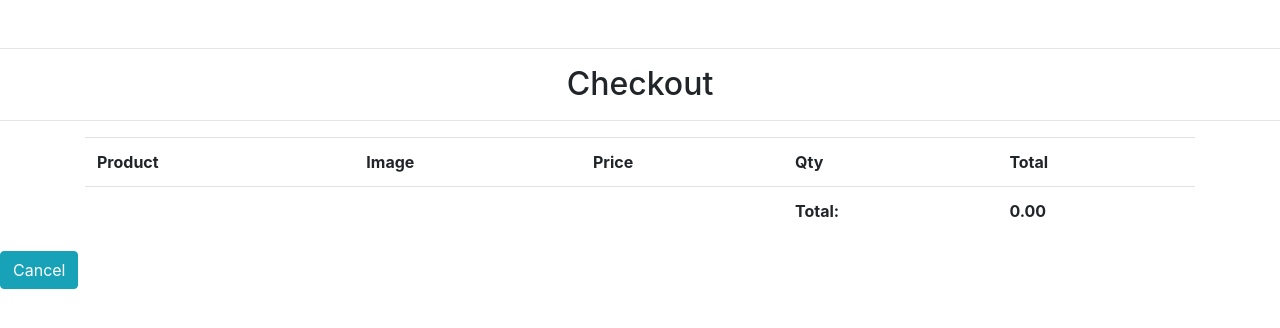
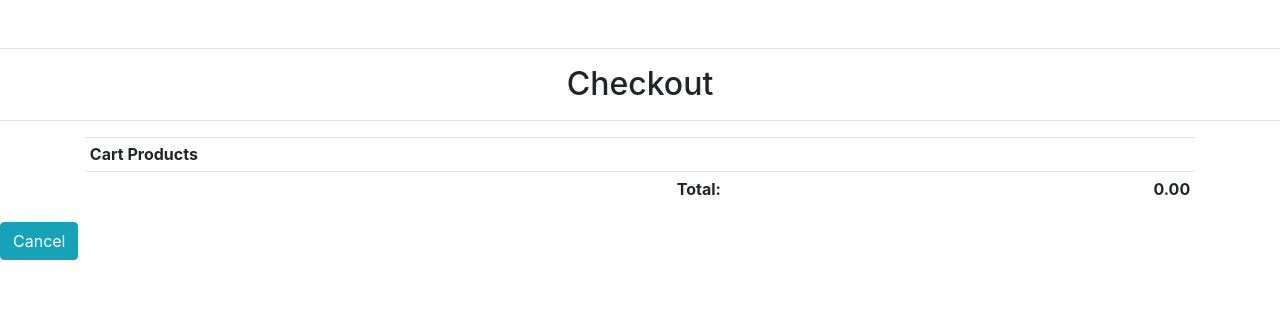
Before and after one commit to CojaONIX/webShop, a PHP site: page /views/checkout.php in a window 1280 px wide. Shown: the part 90-418 px from the top of the page. Run offline with PHP 8.4, Linux system fonts and the light colour scheme; lists and menus that the app fills with data are empty; some libraries are stand-ins or nearby versions.

Commit message:
Checkout korekcija tabele

```diff
--- a/views/checkout.php
+++ b/views/checkout.php
@@ -8,7 +8,7 @@
 
 <style>
     #cartData img {
-        width: 60px;
+        width: 80px;
     }
 </style>
 
@@ -20,13 +20,10 @@
         if(!isset($_SESSION["id"])) {
             ?>
             <div class="container">
-                <table id="cartData" class="table">
+                <table id="cartData" class="table table-sm">
                     <tr>
-                        <th>Product</th>
-                        <th>Image</th>
-                        <th>Price</th>
-                        <th>Qty</th>
-                        <th>Total</th>
+                        <!-- <th>Product</th> -->
+                        <th colspan=4>Cart Products</th>
                     </tr>
                 </table>
             </div>
@@ -47,20 +44,22 @@
             total += subTotal;
             $('#cartData').append(`
                 <tr>
-                    <td>${value['pname']}</td>
-                    <td><img src="images/products/${value['pid']}.jpeg"></td>
-                    <td>${value['pprice']}</td>
-                    <td>${value['pqty']}</td>
-                    <td>${subTotal.toFixed(2)}</td>
+                    <td rowspan=2><img src="images/products/${value['pid']}.jpeg"></td>
+                    <td colspan=3>${value['pname']}</td>
+                    <tr>
+                        <td>${value['pprice']}</td>
+                        <td class="text-center">${value['pqty']}</td>
+                        <td class="text-right">${subTotal.toFixed(2)}</td>
+                    </tr>
                 <tr>
             `);
         });
 
         $('#cartData').append(`
             <tr>
-                <th colspan=3></th>
-                <th>Total:</th>
-                <th>${total.toFixed(2)}</th>
+                <th colspan=2></th>
+                <th class="text-right">Total:</th>
+                <th class="text-right">${total.toFixed(2)}</th>
             <tr>
         `);
 
```
